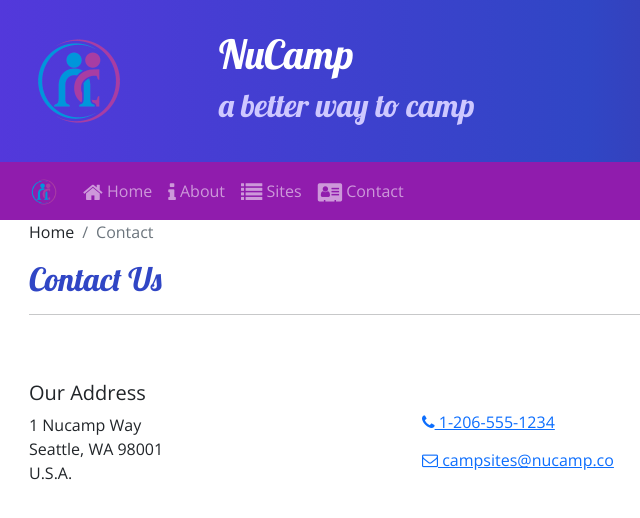
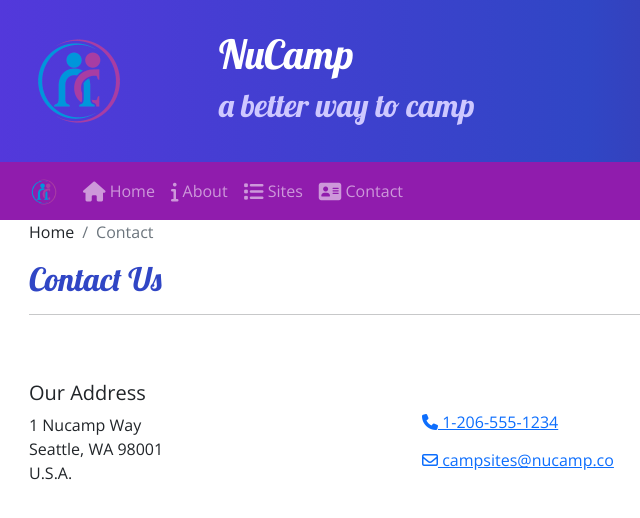
Before and after one commit to astral-monad/nucampsite, a website: page contactus.html in a window 1280 px wide. Shown: the top 518 px of the page, 53-693 px from the left. Drawn offline with nearby package versions, Linux system fonts and the light colour scheme.

Commit message:
Update contactus.html

```diff
--- a/contactus.html
+++ b/contactus.html
@@ -15,8 +15,9 @@
     />
 
     <!-- Additional CSS must be placed after Bootstrap CSS -->
-    <link rel="stylesheet" href="node_modules/font-awesome/css/font-awesome.min.css" />
-    <link rel="stylesheet" href="node_modules/bootstrap-social/bootstrap-social.css" />
+        <link rel="stylesheet" href="node_modules/font-awesome/css/font-awesome.min.css" />
+        <script src="https://kit.fontawesome.com/afb89a30dd.js" crossorigin="anonymous"></script>
+        <link rel="stylesheet" href="node_modules/bootstrap-social/bootstrap-social.css" />
     <link rel="stylesheet" href="https://fonts.googleapis.com/css?family=Lobster|Open+Sans" />
     <link rel="stylesheet" href="css/styles.css" />
 
```
